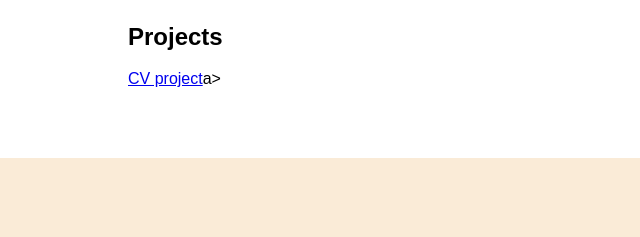
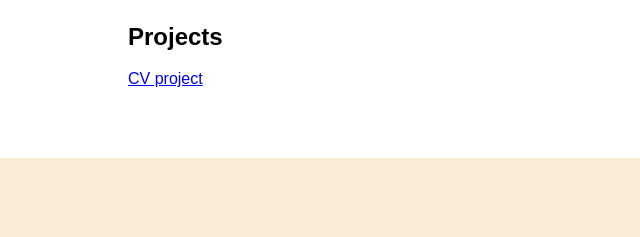
Before and after one commit to tatikor/rsschool-cv, a plain HTML site: page index.html in a window 1280 px wide. Shown: the part 635-872 px from the top of the page, 640-1280 px from the left. Drawn offline with Linux system fonts and the light colour scheme; a web font is replaced by a local one.

Commit message:
fix: project part

```diff
--- a/index.html
+++ b/index.html
@@ -96,7 +96,7 @@
 
       <section class="projects" id="projects">
         <h2 class="section-title">Projects</h2>
-       <p> <a href="https://tatikor.github.io/rsschool-cv/">CV project</a>a>
+       <p> <a href="https://tatikor.github.io/rsschool-cv/">CV project</a>
       </section>
 
 
```
